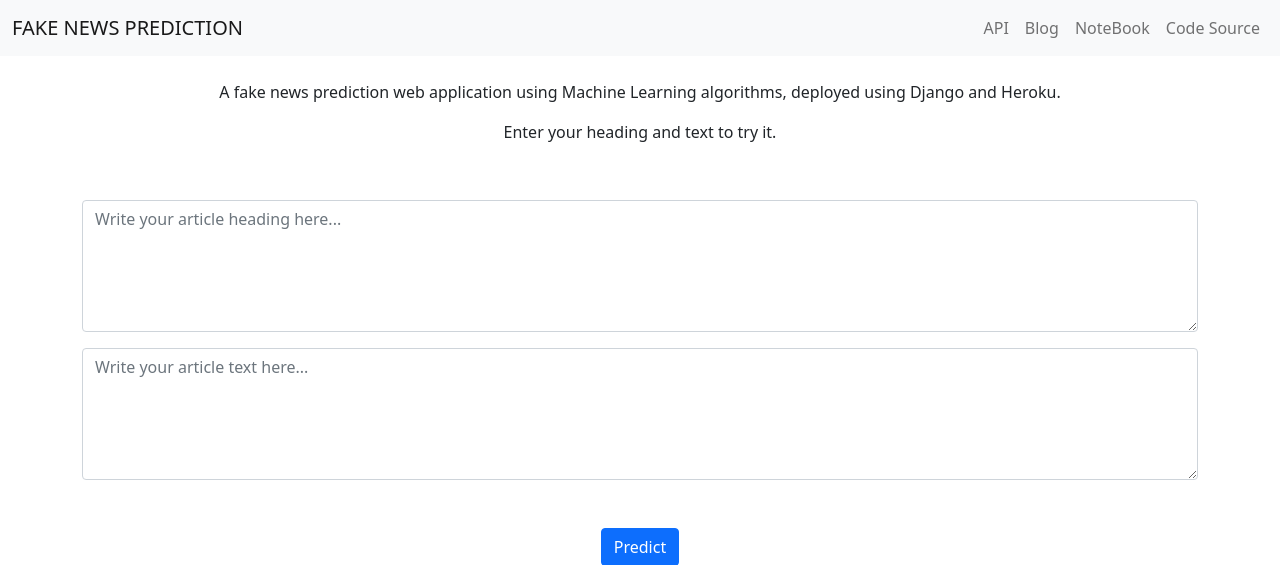
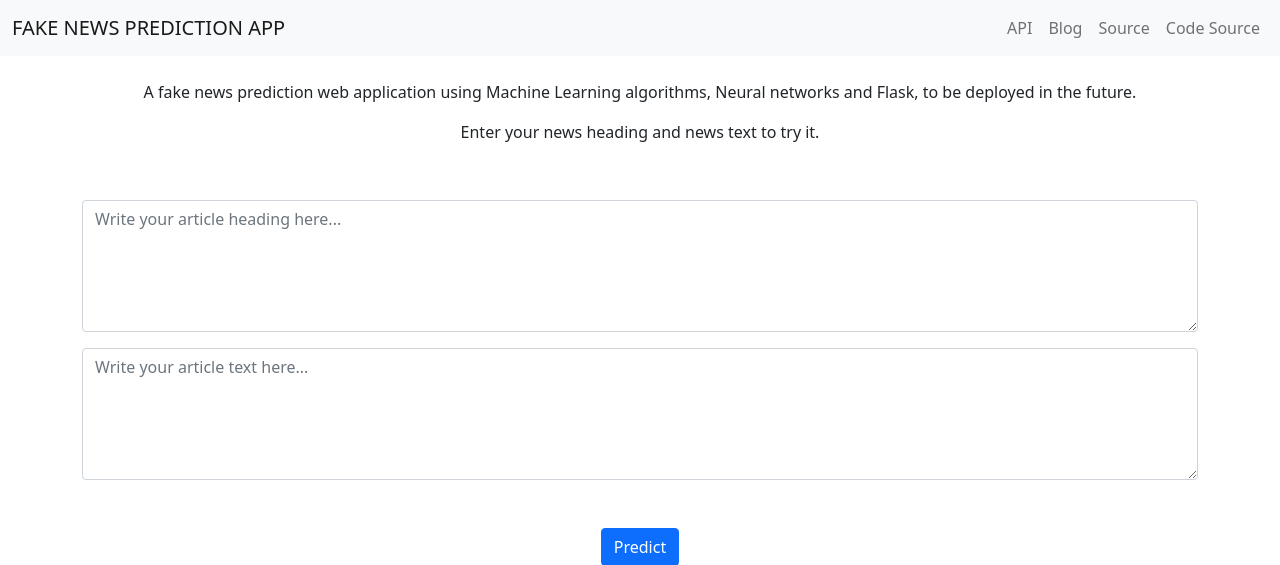
Before and after one commit to gdsc-pdeu/flask-app-with-fakenewsdetection-using-neuralnetworks, a Flask app: page / in a window 1280 px wide. Shown: the top 565 px of the page. Run offline with Flask 2, Linux system fonts and the light colour scheme; parts of the project's set-up code (start-up, migrations or seed data) failed here and were passed over; some libraries are stand-ins or nearby versions.

Commit message:
Update index.html

```diff
--- a/templates/index.html
+++ b/templates/index.html
@@ -4,7 +4,7 @@
 <head>
 	<meta charset="utf-8">
 	<meta http-equiv="X-UA-Compatible" content="IE=edge">
-	<title>Fake News Prediction</title>
+	<title>Fake News Prediction App</title>
 	<link href="https://cdn.jsdelivr.net/npm/bootstrap@5.0.2/dist/css/bootstrap.min.css" rel="stylesheet"
 		integrity="sha384-EVSTQN3/azprG1Anm3QDgpJLIm9Nao0Yz1ztcQTwFspd3yD65VohhpuuCOmLASjC" crossorigin="anonymous">
 	<script src="https://cdn.jsdelivr.net/npm/bootstrap@5.0.2/dist/js/bootstrap.bundle.min.js"
@@ -17,7 +17,7 @@
 <body>
 	<nav class="navbar navbar-expand-lg navbar-light bg-light">
 		<div class="container-fluid">
-			<a class="navbar-brand" href="/">FAKE NEWS PREDICTION</a>
+			<a class="navbar-brand" href="/">FAKE NEWS PREDICTION APP</a>
 			<button class="navbar-toggler" type="button" data-bs-toggle="collapse" data-bs-target="#navbarNavAltMarkup"
 				aria-controls="navbarNavAltMarkup" aria-expanded="false" aria-label="Toggle navigation">
 				<span class="navbar-toggler-icon"></span>
@@ -25,11 +25,11 @@
 			<div class="nav navbar-nav navbar-right" id="navbarNavAltMarkup">
 				<div class="navbar-nav">
 					<a class="nav-link" target="_blank"
-						href="https://rapidapi.com/fangyiyu/api/fake-news-detection1/">API</a>
+						href="/">API</a>
 					<a class="nav-link" target="_blank"
-						href="https://medium.com/@fangyiyu/how-to-build-a-fake-news-detection-web-app-using-flask-c0cfd1d9c2d4?sk=2a752b0d87c759672664232b33543667/">Blog</a>
+						href="/">Blog</a>
 					<a class="nav-link" target="_blank"
-						href="https://github.com/fangyiyu/Fake_News_Detection_Flask/blob/main/Fake_news_detection.ipynb">NoteBook</a>
+						href="https://github.com/gdsc-pdeu/flask-app-with-fakenewsdetection-using-neuralnetworks">Source</a>
 					<a class="nav-link" target="_blank" href="https://github.com/fangyiyu/Fake_News_Detection_Flask">Code Source</a>
 				</div>
 			</div>
@@ -38,8 +38,8 @@
 
 
 	<br>
-	<p style=text-align:center>A fake news prediction web application using Machine Learning algorithms, deployed using Django and Heroku. </p>
-	<p style=text-align:center>Enter your heading and text to try it.</p>
+	<p style=text-align:center>A fake news prediction web application using Machine Learning algorithms, Neural networks and Flask, to be deployed in the future. </p>
+	<p style=text-align:center>Enter your news heading and news text to try it.</p>
 	<br>
 	<div class='container'>
 		<form action="/" method="POST">
@@ -47,6 +47,7 @@
 				<div class="form-group">
 					<textarea class="form-control jTextarea mt-3" id="jTextarea'" rows="5" name="heading"
 					 placeholder="Write your article heading here..." required>{{heading}}</textarea>
+
 					 <textarea class="form-control jTextarea mt-3" id="jTextarea'" rows="5" name="text"
 					 placeholder="Write your article text here..." required>{{text}}</textarea>
 
```
